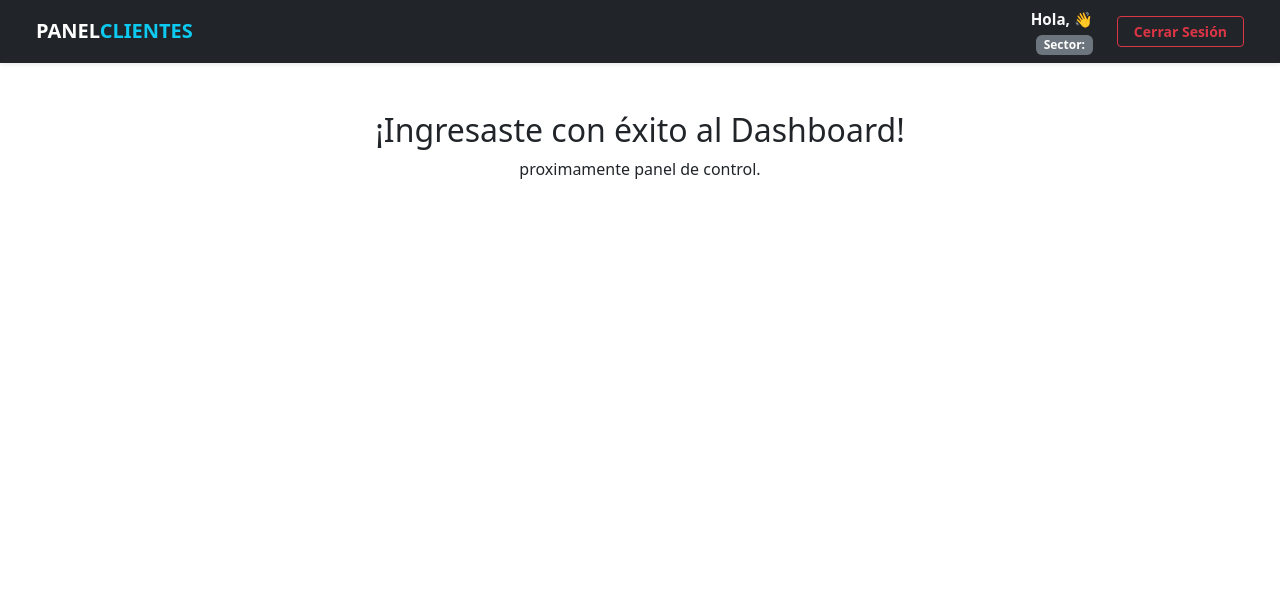
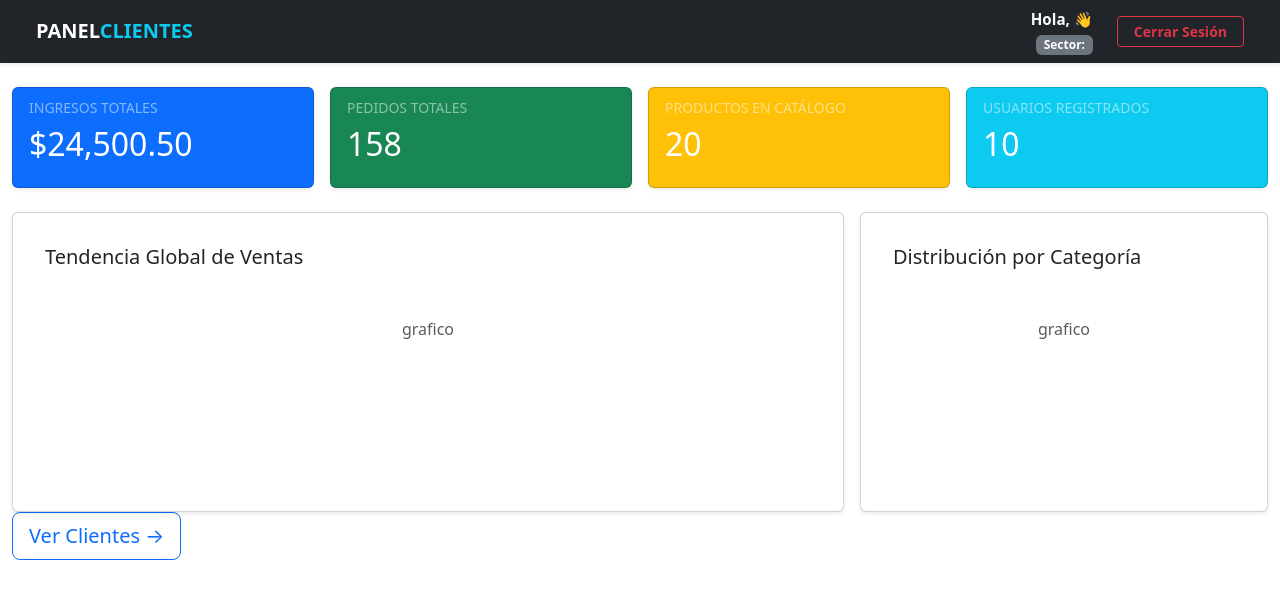
Before and after one commit to Fede301/pv_tp_integrador_grupo5, a React (Vite) app: page /dashboard in a window 1280 px wide. Shown: the top 598 px of the page. Built offline with nearby package versions, Linux system fonts and the light colour scheme; sample sign-in values are in the browser's storage.

Commit message:
agrego cambios en dashboard

```diff
--- a/src/App.jsx
+++ b/src/App.jsx
@@ -5,6 +5,7 @@ import { BrowserRouter as Router, Routes, Route, Navigate } from 'react-router-d
 import Header from './components/layout/Header';
 import ListaClientes from './views/ListaClientes';
 import DetalleCliente from './views/DetalleCliente';
+import Dashboard from './views/Dashboard';
 
 function RutaProtegida({ children }) {
   const { admin } = useContext(AdminContext);
@@ -33,10 +34,7 @@ function App() {
 
           <Route path="/dashboard" element={
             <RutaProtegida>
-              <div className="container mt-5 text-center">
-                <h2>¡Ingresaste con éxito al Dashboard!</h2>
-                <p>proximamente panel de control.</p>
-              </div>
+              <Dashboard />
             </RutaProtegida>
           } />
 
--- a/src/views/Dashboard.jsx
+++ b/src/views/Dashboard.jsx
@@ -0,0 +1,94 @@
+import { Container, Row, Col, Card, Button } from 'react-bootstrap';
+import { useNavigate } from 'react-router-dom';
+const Dashboard = () => {
+    const navigate = useNavigate();
+    return (
+        <Container fluid className="mt-4">
+
+            <Row className="g-3 mb-4">
+                <Col xs={12} sm={6} md={3}>
+                    <Card className="text-white bg-primary h-100 shadow-sm">
+                        <Card.Body>
+                            <Card.Subtitle className="text-uppercase text-white-50 small mb-2">
+                                Ingresos Totales
+                            </Card.Subtitle>
+                            <Card.Title className="fs-2 font-weight-bold">
+                                $24,500.50
+                            </Card.Title>
+                        </Card.Body>
+                    </Card>
+                </Col>
+
+                <Col xs={12} sm={6} md={3}>
+                    <Card className="text-white bg-success h-100 shadow-sm">
+                        <Card.Body>
+                            <Card.Subtitle className="text-uppercase text-white-50 small mb-2">
+                                Pedidos Totales
+                            </Card.Subtitle>
+                            <Card.Title className="fs-2 font-weight-bold">
+                                158
+                            </Card.Title>
+                        </Card.Body>
+                    </Card>
+                </Col>
+
+                <Col xs={12} sm={6} md={3}>
+                    <Card className="text-white bg-warning h-100 shadow-sm">
+                        <Card.Body>
+                            <Card.Subtitle className="text-uppercase text-white-50 small mb-2">
+                                Productos en Catálogo
+                            </Card.Subtitle>
+                            <Card.Title className="fs-2 font-weight-bold">
+                                20
+                            </Card.Title>
+                        </Card.Body>
+                    </Card>
+                </Col>
+
+                <Col xs={12} sm={6} md={3}>
+                    <Card className="text-white bg-info h-100 shadow-sm">
+                        <Card.Body>
+                            <Card.Subtitle className="text-uppercase text-white-50 small mb-2">
+                                Usuarios Registrados
+                            </Card.Subtitle>
+                            <Card.Title className="fs-2 font-weight-bold">
+                                10
+                            </Card.Title>
+                        </Card.Body>
+                    </Card>
+                </Col>
+            </Row>
+
+
+            <Row className="g-3">
+                <Col xs={12} lg={8}>
+                    <Card className="p-3 shadow-sm" style={{ minHeight: '300px' }}>
+                        <Card.Body>
+                            <Card.Title>Tendencia Global de Ventas</Card.Title>
+
+                            <div className="text-muted text-center mt-5">grafico</div>
+                        </Card.Body>
+                    </Card>
+                </Col>
+
+                <Col xs={12} lg={4}>
+                    <Card className="p-3 shadow-sm" style={{ minHeight: '300px' }}>
+                        <Card.Body>
+                            <Card.Title>Distribución por Categoría</Card.Title>
+
+                            <div className="text-muted text-center mt-5">grafico</div>
+                        </Card.Body>
+                    </Card>
+                </Col>
+            </Row>
+            <Button
+                variant="outline-primary"
+                size="lg"
+                onClick={() => navigate('/clientes')}
+            >
+                Ver Clientes →
+            </Button>
+        </Container>
+    )
+}
+export default Dashboard;
```
